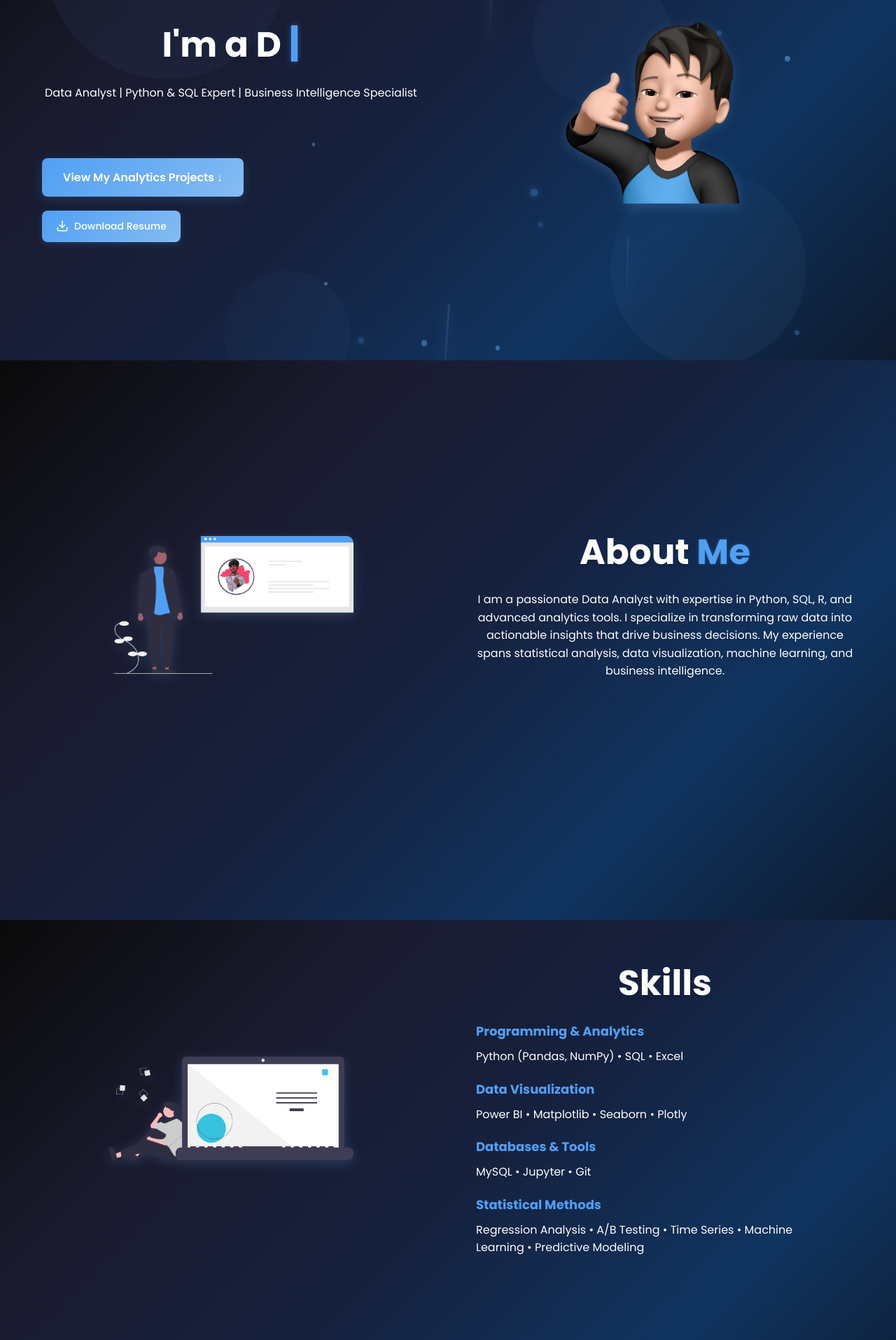
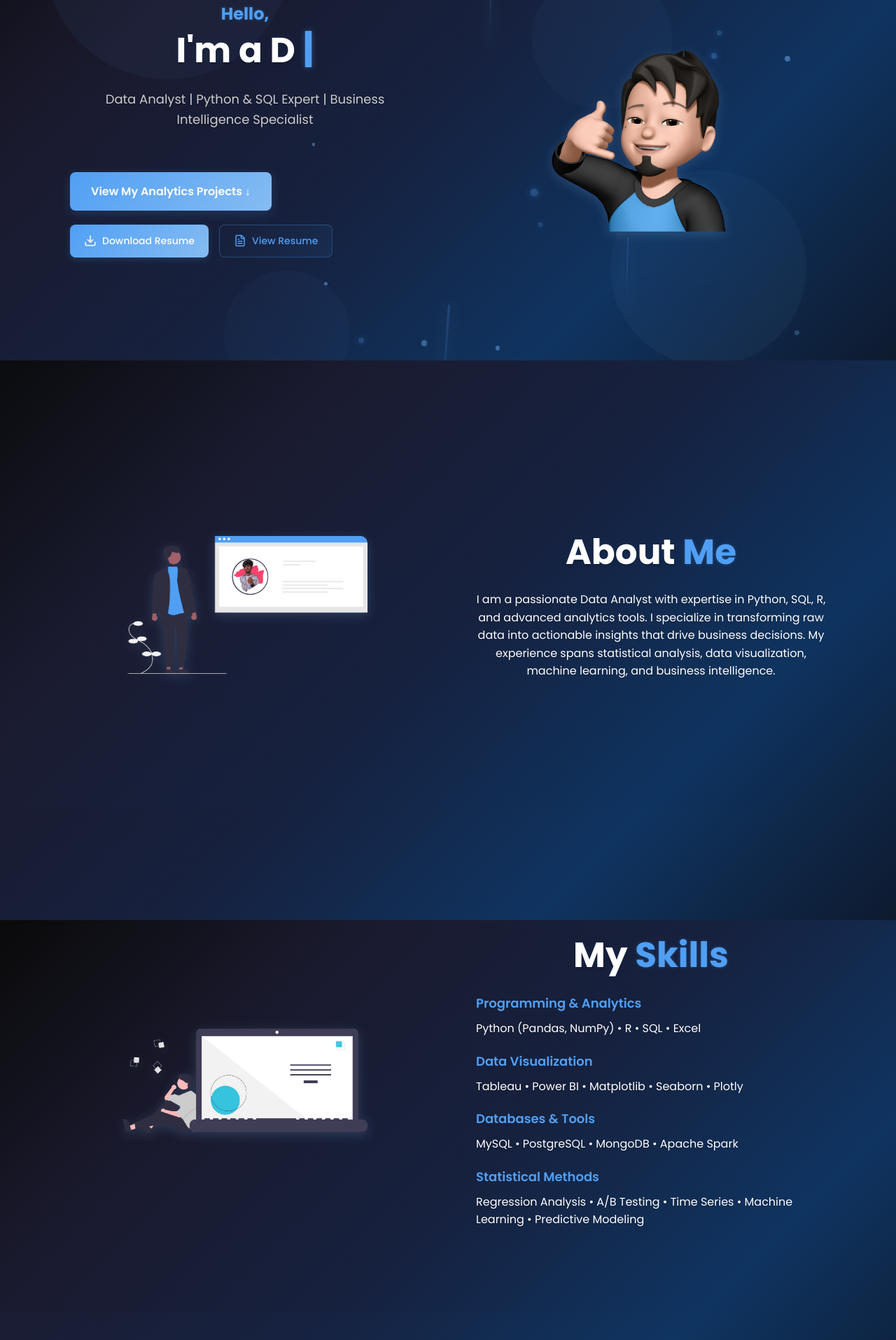
Before and after one commit to Arul-DevX/Personal_portfolio, a React (Vite) app: page / in a window 1280 px wide. Shown: the part 285-2200 px from the top of the page at 70% size. Built offline with nearby package versions, Linux system fonts and the light colour scheme; the HTML template or start-up script is replaced by a standard one.

Commit message:
Reorganize website layout to follow standard conventions

```diff
--- a/src/components/About.jsx
+++ b/src/components/About.jsx
@@ -4,20 +4,21 @@ import profileImage from '/src/images/profile.png'; // ✅ Import here
 
 const About = () => {
   return (
-    <div className="container about-section" id="about">
+    <section className="about-section" id="about">
+      <div className="container">
         <div className="row">
           <div className="col1 animate-on-scroll fade-in-left">
             <ThreeDCard>
               <img
-              src={profileImage} // ✅ Use here
-              className="all_img"
-              alt="profile image"
+                src={profileImage}
+                className="all_img about-image"
+                alt="About Arul - Data Analyst"
                 width="350px"
               />
             </ThreeDCard>
           </div>
           <div className="col1 animate-on-scroll fade-in-right">
-          <h2>About <label>Me</label></h2>
+            <h2>About <span className="highlight">Me</span></h2>
             <p>
               I am a passionate Data Analyst with expertise in Python, SQL, R, and advanced analytics tools.
               I specialize in transforming raw data into actionable insights that drive business decisions.
@@ -26,6 +27,7 @@ const About = () => {
           </div>
         </div>
       </div>
+    </section>
   )
 }
 
--- a/src/components/Contact.jsx
+++ b/src/components/Contact.jsx
@@ -5,21 +5,22 @@ import contactImage from '/src/images/contact_us.png';
 
 const Contact = () => {
   return (
-    <div className="container" id="contact">
+    <section className="contact-section" id="contact">
+      <div className="container">
         <div className="row">
           <div className="col1 animate-on-scroll fade-in-left">
             <ThreeDCard>
               <img
-              src= {contactImage}
-              className="all_img"
-              alt="contact image"
+                src={contactImage}
+                className="all_img contact-image"
+                alt="Contact Arul - Data Analyst"
                 width="350px"
               />
             </ThreeDCard>
           </div>
           <div className="col1 animate-on-scroll fade-in-right">
-          <h2>Contact <label>Me</label></h2>
-          <p style={{ marginBottom: '20px', color: '#ccc' }}>
+            <h2>Get In <span className="highlight">Touch</span></h2>
+            <p className="contact-description">
               Let's discuss how data-driven insights can transform your business decisions.
             </p>
             <div className="contact-info">
@@ -62,6 +63,7 @@ const Contact = () => {
           </div>
         </div>
       </div>
+    </section>
   )
 }
 
--- a/src/components/Home.jsx
+++ b/src/components/Home.jsx
@@ -59,15 +59,16 @@ const Home = () => {
     window.open('/Arul\'s Resume.pdf', '_blank')
   }
   return (
-    <div className="container" id="home">
+    <section className="hero-section" id="home">
+      <div className="container">
         <div className="row">
           <div className="col1 animate-on-scroll fade-in-left">
-          <h2><label>Hello, </label></h2>
-          <h2>{typedText} <span className="cursor">|</span></h2>
-          <p>Data Analyst | Python & SQL Expert | Business Intelligence Specialist</p>
+            <h1><span className="greeting">Hello, </span></h1>
+            <h1 className="main-title">{typedText} <span className="cursor">|</span></h1>
+            <p className="subtitle">Data Analyst | Python & SQL Expert | Business Intelligence Specialist</p>
 
             <div className="home-buttons">
-            <button className="click" onClick={handleViewWork}>
+              <button className="click primary-cta" onClick={handleViewWork}>
                 View My Analytics Projects &darr;
               </button>
 
@@ -76,21 +77,26 @@ const Home = () => {
                   <Download size={18} />
                   Download Resume
                 </button>
+                <button className="resume-btn view-btn" onClick={handleViewResume}>
+                  <FileText size={18} />
+                  View Resume
+                </button>
               </div>
             </div>
           </div>
           <div className="col1 animate-on-scroll fade-in-right">
             <ThreeDCard>
               <img
-              className="all_img"
+                className="all_img hero-image"
                 src={arulrAvatar}
-              alt="profile picture"
+                alt="Arul - Data Analyst"
                 width="300px"
               />
             </ThreeDCard>
           </div>
         </div>
       </div>
+    </section>
   )
 }
 
--- a/src/components/Projects.jsx
+++ b/src/components/Projects.jsx
@@ -37,21 +37,22 @@ const Projects = () => {
   ]
 
   return (
-    <div className="container projects-section" id="projects">
+    <section className="projects-section" id="projects">
+      <div className="container">
         <div className="row">
           <div className="col1 animate-on-scroll fade-in-left">
             <ThreeDCard>
               <img
                 src={projectComplete}
-              className="all_img"
-              alt="project image"
+                className="all_img projects-image"
+                alt="Data Analysis Projects Portfolio"
                 width="350px"
               />
             </ThreeDCard>
           </div>
           <div className="col1 animate-on-scroll fade-in-right">
-          <h2>Projects</h2>
-          <p style={{ marginBottom: '30px', color: '#ccc' }}>
+            <h2>My <span className="highlight">Projects</span></h2>
+            <p className="projects-description">
               Explore my data analysis projects showcasing statistical modeling,
               machine learning, and business intelligence solutions.
             </p>
@@ -78,6 +79,7 @@ const Projects = () => {
           </div>
         </div>
       </div>
+    </section>
   )
 }
 
--- a/src/components/Skills.jsx
+++ b/src/components/Skills.jsx
@@ -4,41 +4,43 @@ import code from '/src/images/code.png';
 
 const Skills = () => {
   return (
-    <div className="container" id="skills">
+    <section className="skills-section" id="skills">
+      <div className="container">
         <div className="row">
           <div className="col1 animate-on-scroll fade-in-left">
             <ThreeDCard>
               <img
                 src={code}
-              className="all_img"
-              alt="skill image"
+                className="all_img skills-image"
+                alt="Technical Skills - Data Analysis"
                 width="350px"
               />
             </ThreeDCard>
           </div>
           <div className="col1 animate-on-scroll fade-in-right">
-          <h2>Skills</h2>
-          <div style={{ textAlign: 'left', maxWidth: '500px' }}>
-            <div style={{ marginBottom: '20px' }}>
-              <h3 style={{ color: '#509ff4', fontSize: '18px', marginBottom: '10px' }}>Programming & Analytics</h3>
-              <p>Python (Pandas, NumPy) • SQL • Excel</p>
+            <h2>My <span className="highlight">Skills</span></h2>
+            <div className="skills-content">
+              <div className="skill-category">
+                <h3>Programming & Analytics</h3>
+                <p>Python (Pandas, NumPy) • R • SQL • Excel</p>
               </div>
-            <div style={{ marginBottom: '20px' }}>
-              <h3 style={{ color: '#509ff4', fontSize: '18px', marginBottom: '10px' }}>Data Visualization</h3>
-              <p>Power BI • Matplotlib • Seaborn • Plotly </p>
+              <div className="skill-category">
+                <h3>Data Visualization</h3>
+                <p>Tableau • Power BI • Matplotlib • Seaborn • Plotly</p>
               </div>
-            <div style={{ marginBottom: '20px' }}>
-              <h3 style={{ color: '#509ff4', fontSize: '18px', marginBottom: '10px' }}>Databases & Tools</h3>
-              <p>MySQL • Jupyter • Git</p>
+              <div className="skill-category">
+                <h3>Databases & Tools</h3>
+                <p>MySQL • PostgreSQL • MongoDB • Apache Spark</p>
               </div>
-            <div>
-              <h3 style={{ color: '#509ff4', fontSize: '18px', marginBottom: '10px' }}>Statistical Methods</h3>
+              <div className="skill-category">
+                <h3>Statistical Methods</h3>
                 <p>Regression Analysis • A/B Testing • Time Series • Machine Learning • Predictive Modeling</p>
               </div>
             </div>
           </div>
         </div>
       </div>
+    </section>
   )
 }
 
--- a/src/index.css
+++ b/src/index.css
@@ -464,29 +464,138 @@ a {
 }
 
 /* Container - Responsive Layout */
+.hero-section {
+  min-height: 100vh;
+  display: flex;
+  align-items: center;
+  justify-content: center;
+  padding: 80px 0 0;
+}
+
+.about-section {
+  min-height: 80vh;
+  display: flex;
+  align-items: center;
+  justify-content: center;
+  padding: 80px 0;
+  background: linear-gradient(135deg, rgba(80, 159, 244, 0.02) 0%, transparent 100%);
+}
+
+.skills-section {
+  min-height: 80vh;
+  display: flex;
+  align-items: center;
+  justify-content: center;
+  padding: 80px 0;
+}
+
+.projects-section {
+  min-height: 100vh;
+  display: flex;
+  align-items: center;
+  justify-content: center;
+  padding: 80px 0;
+  background: linear-gradient(135deg, rgba(80, 159, 244, 0.02) 0%, transparent 100%);
+}
+
+.contact-section {
+  min-height: 80vh;
+  display: flex;
+  align-items: center;
+  justify-content: center;
+  padding: 80px 0;
+}
+
 .container {
   display: flex;
   justify-content: center;
   align-items: center;
-  min-height: 100vh;
-  padding: 80px 20px 20px;
+  width: 100%;
+  max-width: 1200px;
+  padding: 0 20px;
   margin: 0;
   box-sizing: border-box;
-  width: 100%;
-  max-width: 100vw;
-  overflow-x: hidden;
-}
-
-.about-section {
-  min-height: 80vh;
-  padding: 80px 20px 40px;
-}
-
-/* Projects section with responsive spacing */
-.projects-section {
-  min-height: 100vh;
-  padding: 80px 20px;
-  margin: 60px 0;
+}
+
+/* Hero Section Specific Styles */
+.hero-section .greeting {
+  color: #509ff4;
+  text-shadow: 0 0 5px rgba(80, 159, 244, 0.3);
+}
+
+.hero-section .main-title {
+  font-size: clamp(32px, 5vw, 50px);
+  line-height: 1.2;
+  margin: 0 0 25px;
+  color: #fff;
+  text-shadow: 0 2px 4px rgba(0, 0, 0, 0.3), 0 0 10px rgba(80, 159, 244, 0.1);
+}
+
+.hero-section .subtitle {
+  font-size: clamp(16px, 3vw, 18px);
+  color: #ccc;
+  margin-bottom: 30px;
+  line-height: 1.6;
+}
+
+.hero-section .primary-cta {
+  margin-top: 30px;
+}
+
+/* Section-specific image classes */
+.hero-image,
+.about-image,
+.skills-image,
+.projects-image,
+.contact-image {
+  filter: drop-shadow(0px 4px 8px rgba(134, 188, 242, 0.2));
+  max-width: 100%;
+  height: auto;
+  transition: all 0.6s cubic-bezier(0.25, 0.46, 0.45, 0.94);
+  border-radius: 10px;
+  display: block;
+  margin: 0 auto;
+}
+
+/* Highlight spans for section titles */
+.highlight {
+  color: #509ff4;
+  text-shadow: 0 0 5px rgba(80, 159, 244, 0.3);
+}
+
+/* Skills content styling */
+.skills-content {
+  text-align: left;
+  max-width: 500px;
+}
+
+.skill-category {
+  margin-bottom: 20px;
+}
+
+.skill-category h3 {
+  color: #509ff4;
+  font-size: 18px;
+  margin-bottom: 10px;
+  font-weight: 600;
+}
+
+.skill-category:last-child {
+  margin-bottom: 0;
+}
+
+/* Projects description */
+.projects-description {
+  margin-bottom: 30px;
+  color: #ccc;
+  font-size: clamp(14px, 2.5vw, 16px);
+}
+
+/* Contact description */
+.contact-description {
+  margin-bottom: 20px;
+  color: #ccc;
+  font-size: clamp(14px, 2.5vw, 16px);
 }
 
 /* Row - Flexible Layout */
```
Lines whose indentation alone changed are shown as unchanged.
